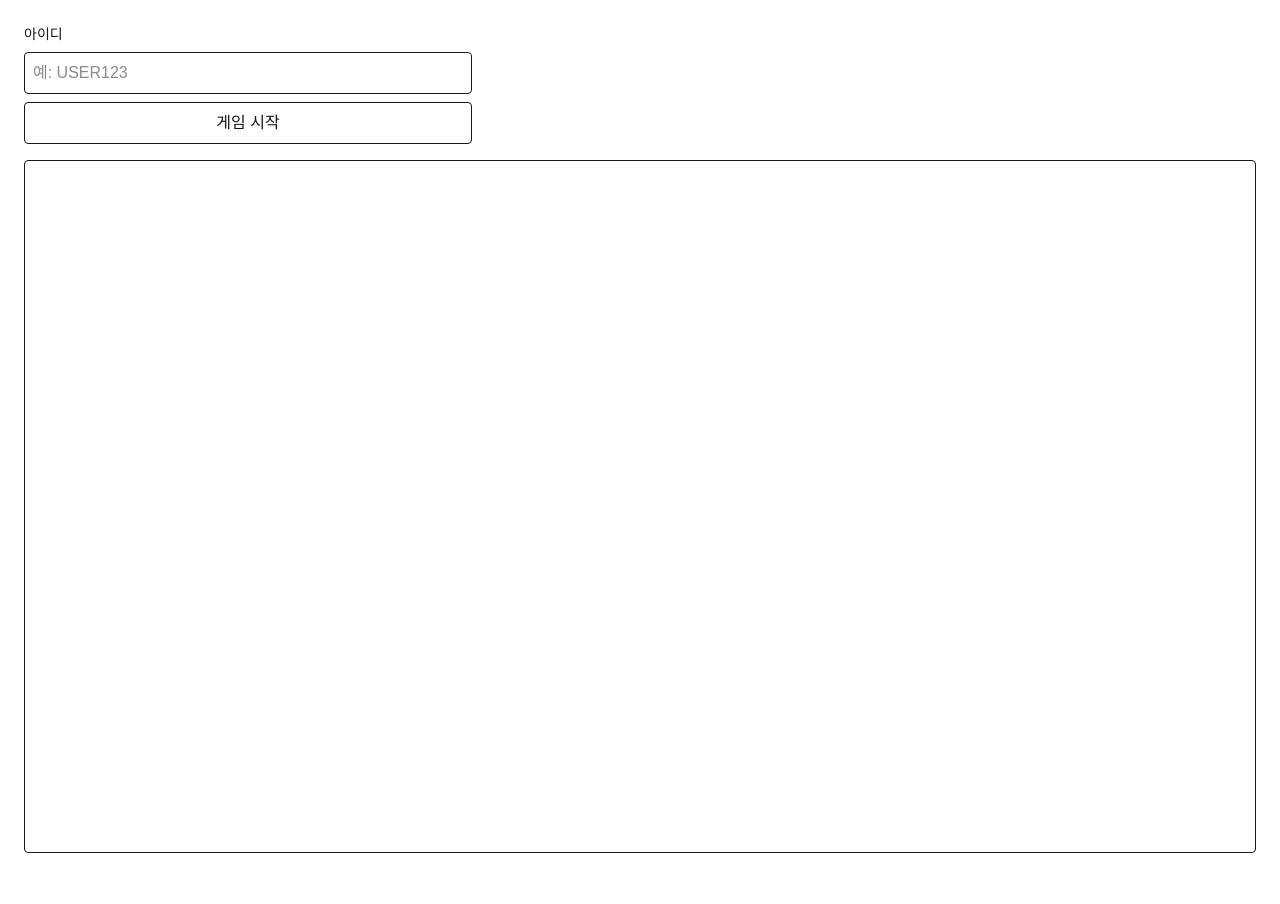
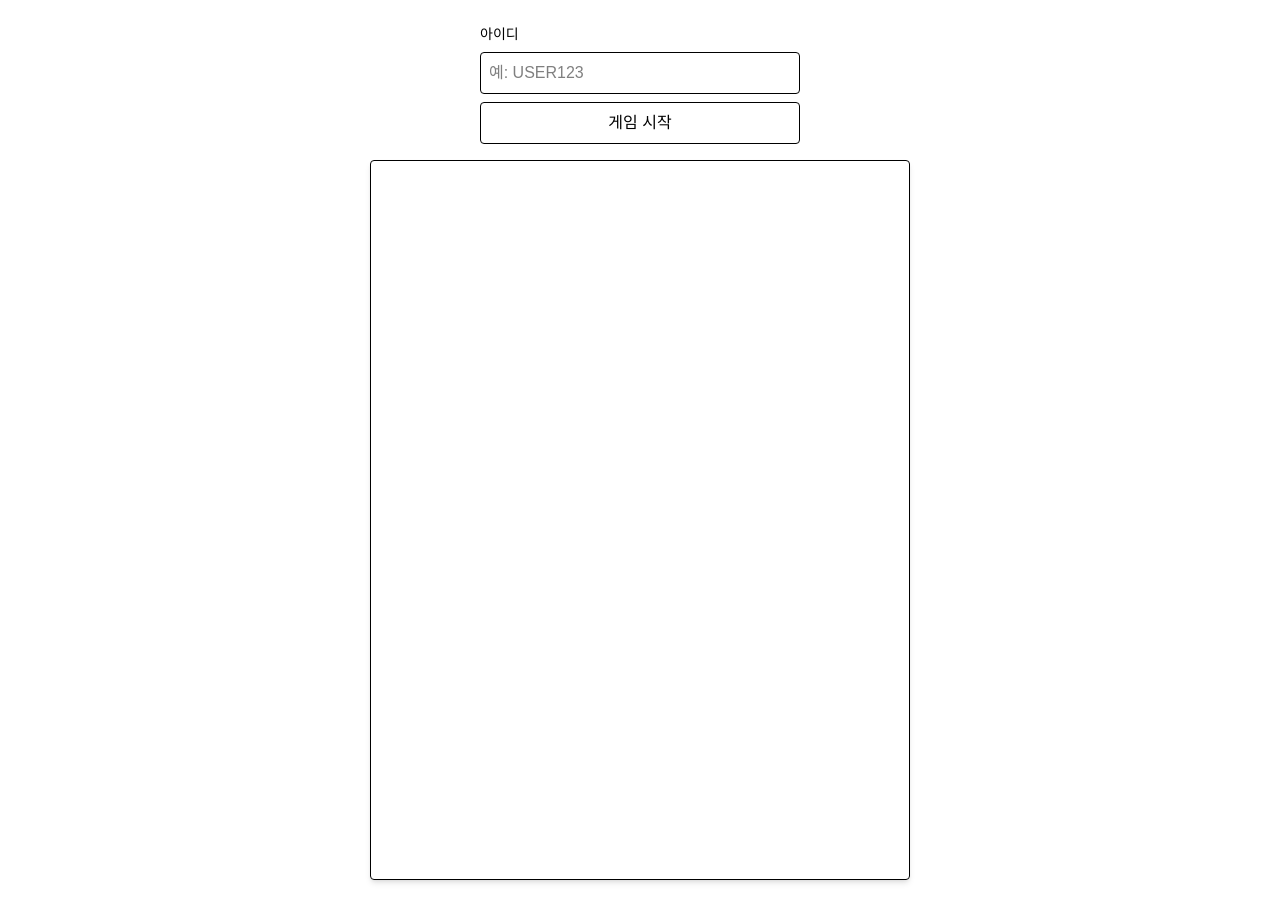
Before and after one commit to sethkim12/webgame-proxy, a Next.js app: page / in a window 1280 px wide. Before the commit the page ends 877 px from the top, so only its background shows below. Built offline with nearby package versions, Linux system fonts and the light colour scheme.

Commit message:
update: fix api logging

```diff
--- a/src/app/page.tsx
+++ b/src/app/page.tsx
@@ -45,8 +45,9 @@ export default function Page() {
   };
 
   return (
-    <main className="min-h-screen p-6 flex flex-col gap-4">
-      <section className="max-w-md flex flex-col gap-2">
+    <main className="min-h-screen p-6 flex flex-col gap-4 items-center bg-white text-black">
+      {/* 입력 영역 */}
+      <section className="w-full max-w-xs flex flex-col gap-2">
         <label className="text-sm font-medium">아이디</label>
         <input
           className="border rounded p-2"
@@ -56,34 +57,68 @@ export default function Page() {
           disabled={locked}
         />
         {!locked ? (
-          <button className="rounded px-4 py-2 border" onClick={startGame}>
+          <button
+            className="rounded px-4 py-2 border hover:bg-gray-100"
+            onClick={startGame}
+          >
             게임 시작
           </button>
         ) : (
-          <div className="text-sm text-gray-600">시작됨 · 경과 {elapsed}s</div>
+          <div className="text-sm text-gray-500">
+            시작됨 · 경과 {elapsed}s
+          </div>
         )}
       </section>
 
-      <section className="flex-1">
-        <div className="aspect-video border rounded overflow-hidden">
-          {/* Unity WebGL 빌드가 있으면 /public/game/index.html로 두고 iframe으로 띄웁니다 */}
+      {/* 게임 프레임 */}
+      <section className="flex justify-center items-center w-full">
+        <div className="game-frame border rounded overflow-hidden shadow-md">
           <iframe
             src={locked ? "/game/index.html" : "about:blank"}
             title="game"
-            className="w-full h-full"
             allow="fullscreen; autoplay"
           />
         </div>
       </section>
 
+      {/* 하단 저장 버튼 */}
       {locked && (
-        <section className="flex gap-8 items-center">
-          <div>현재 플레이타임: <b>{elapsed}s</b></div>
-          <button className="rounded px-4 py-2 border" onClick={() => submitPlaytime(false)}>
+        <section className="flex gap-8 items-center mt-2">
+          <div>
+            현재 플레이타임: <b>{elapsed}s</b>
+          </div>
+          <button
+            className="rounded px-4 py-2 border hover:bg-gray-100"
+            onClick={() => submitPlaytime(false)}
+          >
             플레이 종료/저장
           </button>
         </section>
       )}
+
+      {/* 스타일 정의 */}
+      <style jsx>{`
+        .game-frame {
+          width: 100%;
+          max-width: 540px;       /* 세로 게임 프레임 폭 */
+          aspect-ratio: 9 / 16;   /* 모바일 세로 비율 */
+          background: transparent; /* 배경 투명 */
+        }
+
+        .game-frame iframe {
+          width: 100%;
+          height: 100%;
+          border: none;
+          display: block;
+        }
+
+        @media (min-width: 768px) and (orientation: landscape) {
+          .game-frame {
+            height: 90vh;
+            aspect-ratio: 9 / 16;
+          }
+        }
+      `}</style>
     </main>
   );
 }
```
